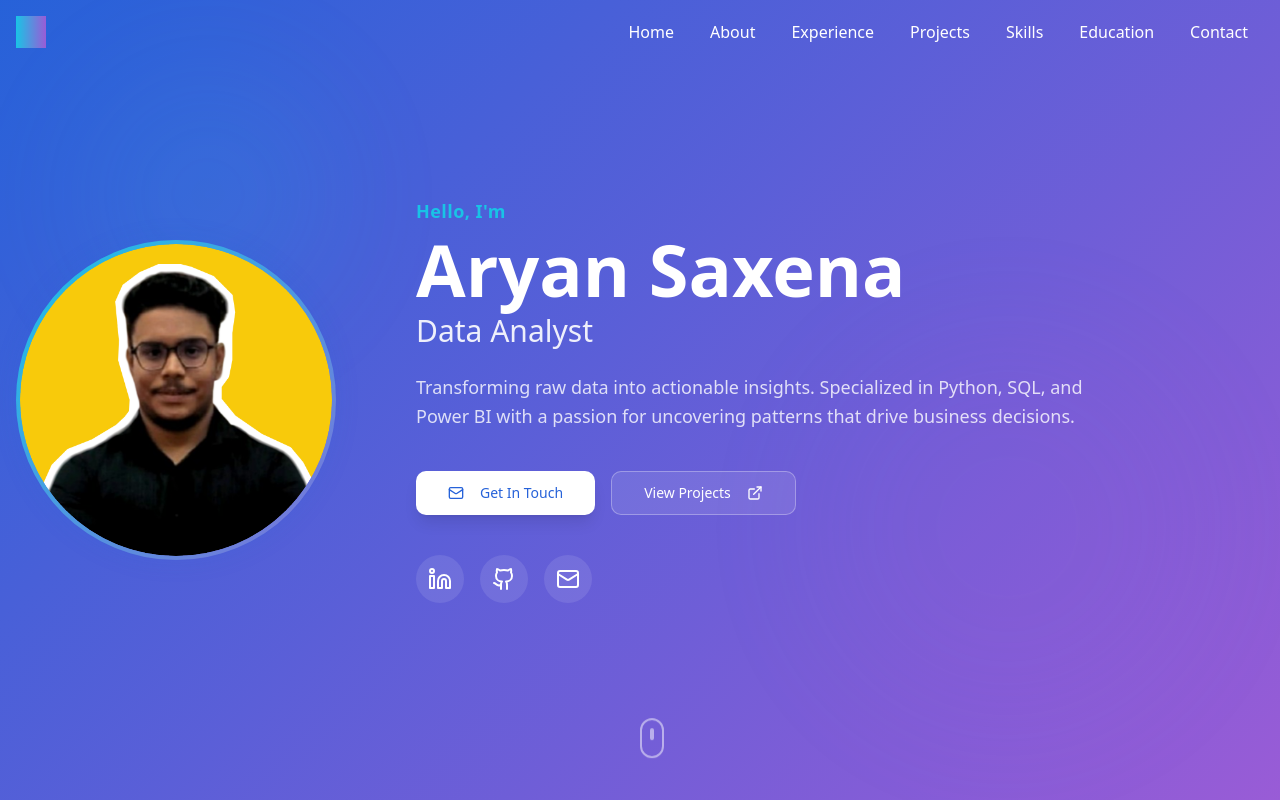
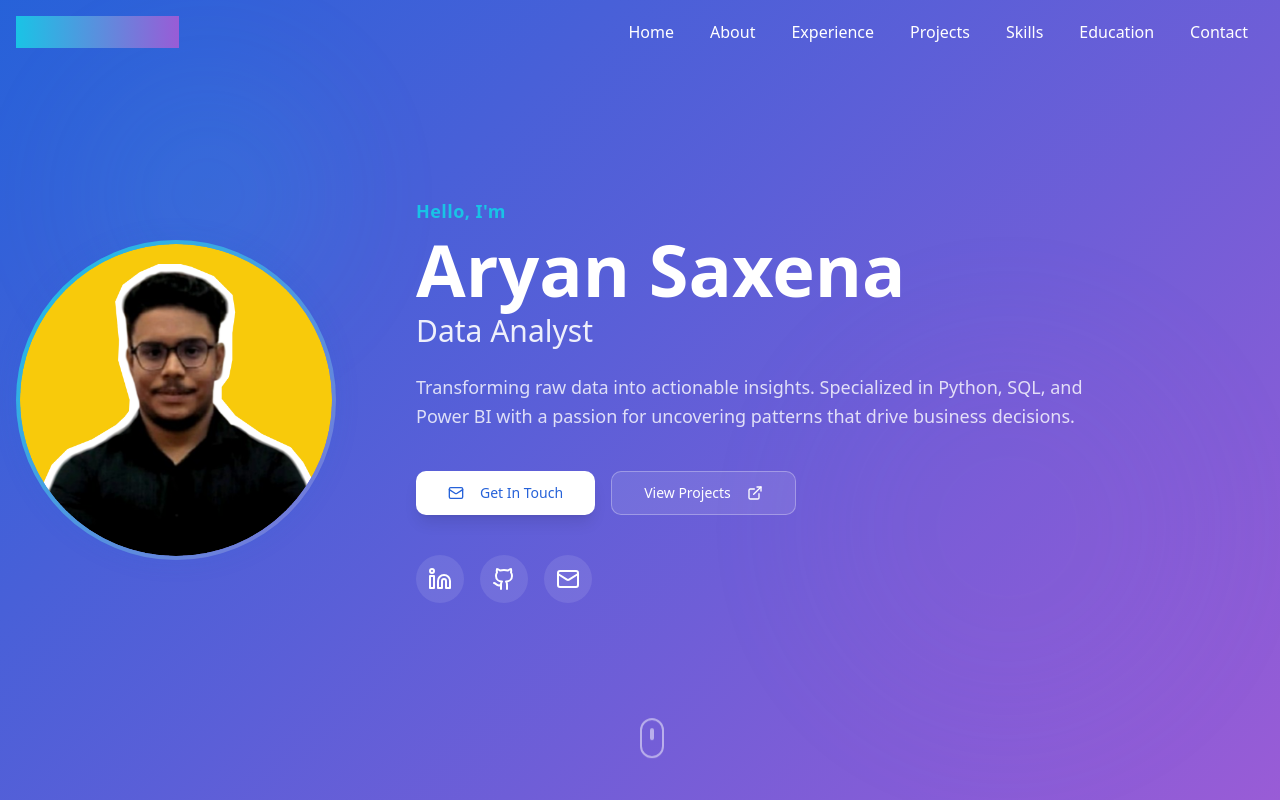
Before and after one commit to aryan-18-as/portfolio, a React (Vite) app: page / in a window 1280 px wide. Shown: the top 800 px of the page. Built offline with nearby package versions, Linux system fonts and the light colour scheme; the HTML template or start-up script is replaced by a standard one.

Commit message:
Update navigation header

```diff
--- a/src/components/Navigation.tsx
+++ b/src/components/Navigation.tsx
@@ -38,9 +38,9 @@ const Navigation = () => {
           {/* Logo */}
           <a
             href="#"
-            className="text-2xl font-bold gradient-accent bg-clip-text text-transparent hover:scale-105 transition-transform"
+            className="text-xl md:text-2xl font-bold gradient-accent bg-clip-text text-transparent hover:scale-105 transition-transform"
           >
-            AS
+            Aryan Saxena
           </a>
 
           {/* Desktop Navigation */}
```
